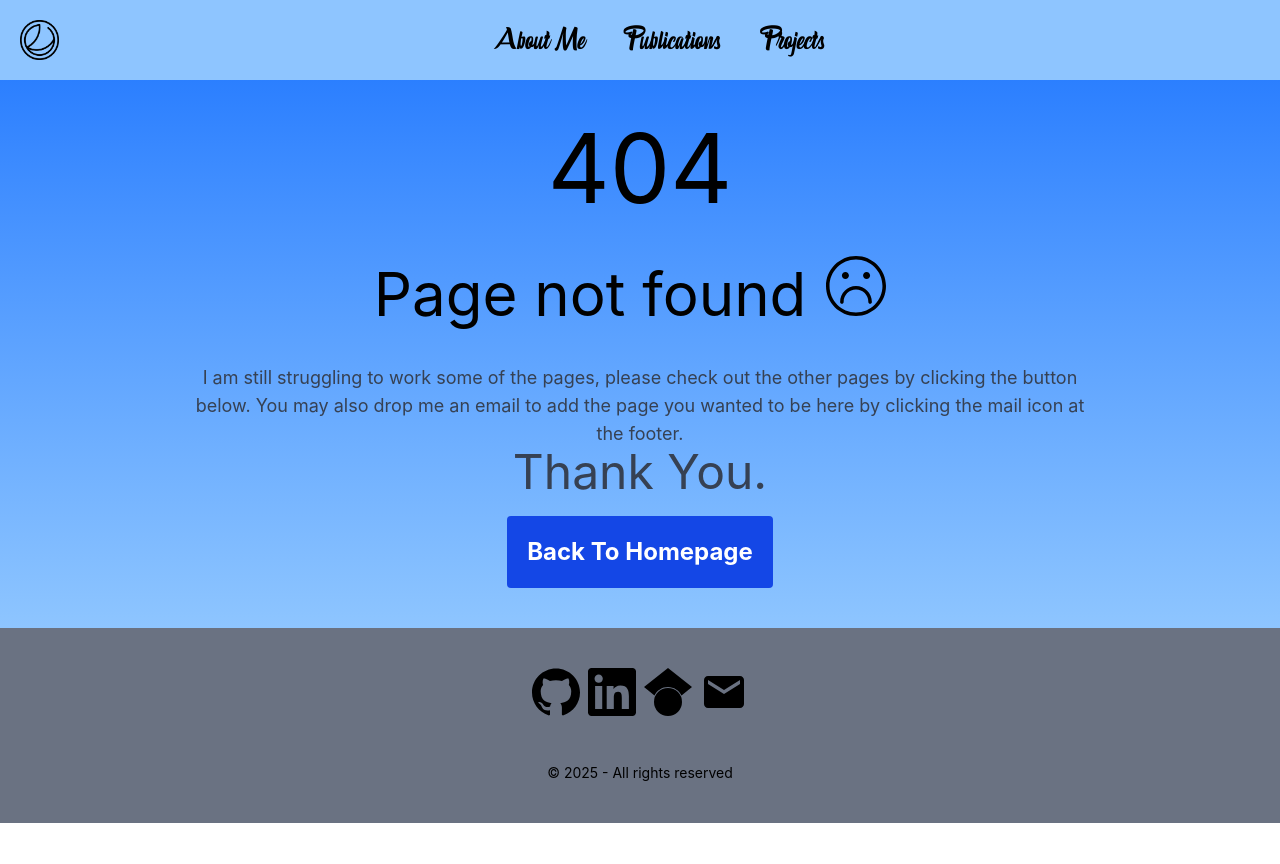
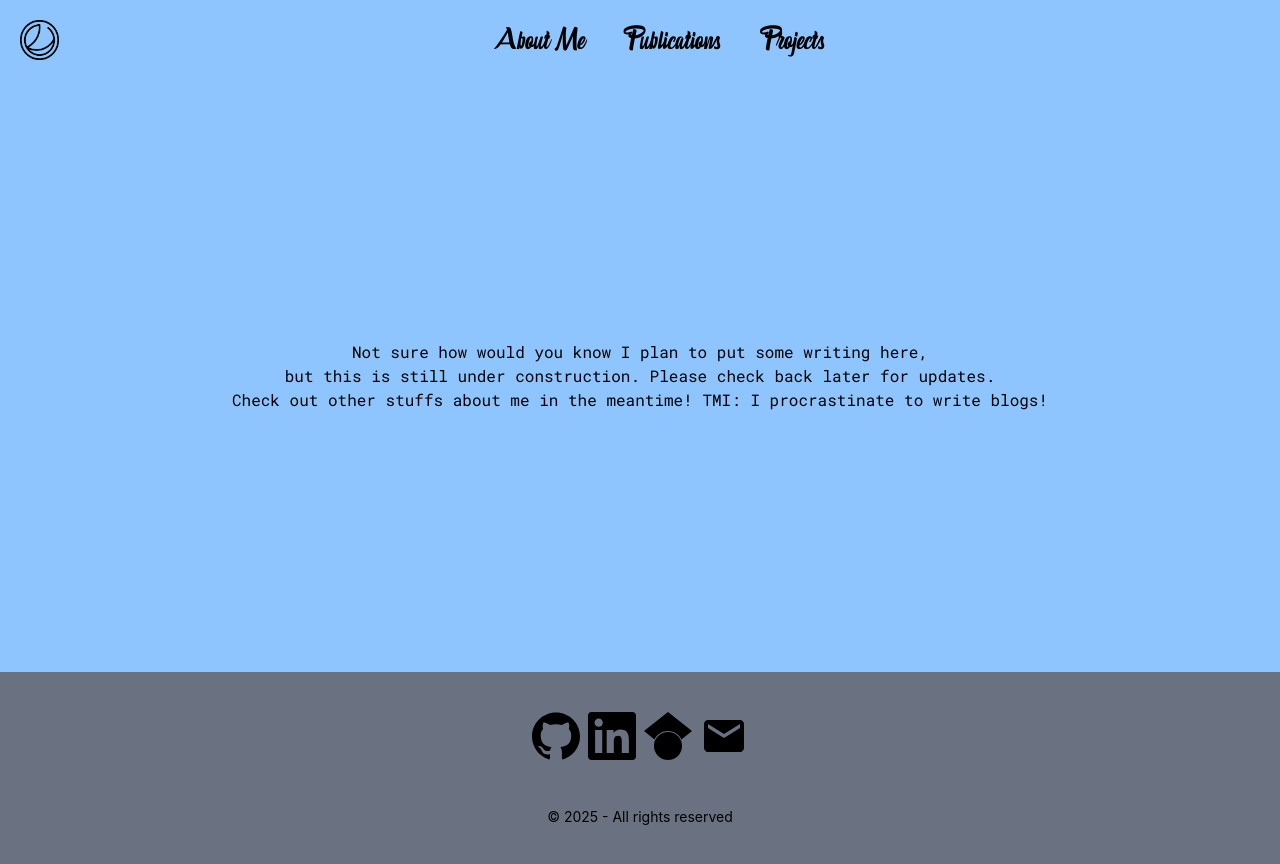
Before and after one commit to ry2001/ry2001.github.io, a React (Vite) app: page /blogs in a window 1280 px wide. Shown: the top 864 px of the page. Before the commit the page ends 823 px from the top, so only its background shows below. Built offline with nearby package versions, Linux system fonts and the light colour scheme.

Commit message:
Apr 2026 updates + small design change

```diff
--- a/src/App.jsx
+++ b/src/App.jsx
@@ -4,6 +4,7 @@ import Footer from "./components/Footer";
 import AboutMe from "./pages/AboutMe";
 import Projects from "./pages/Projects";
 import Publications from "./pages/Publications";
+import Blogs from "./pages/Blogs";
 import Error from "./pages/404";
 import { Routes, Route } from "react-router-dom";
 import { AnimatePresence } from "framer-motion";
@@ -17,6 +18,7 @@ function App() {
           <Route path="/" element={<AboutMe />} />
           <Route path="/projects" element={<Projects />} />
           <Route path="/publications" element={<Publications />} />
+          <Route path="/blogs" element={<Blogs />} />
           <Route path="/*" element={<Error />} />
         </Routes>
       </AnimatePresence>
--- a/src/components/SinglePaper.jsx
+++ b/src/components/SinglePaper.jsx
@@ -24,13 +24,33 @@ function checkURL(id, url) {
   }
 }
 
+function italicizeReviewStatus(title, status = "(Under Review)") {
+  return title.split(status).map((part, index) => (
+    <span key={index}>
+      {index > 0 && <em>{status}</em>}
+      {part}
+    </span>
+  ));
+}
+
+function boldAuthorName(citation, name = "Tan, R. Y.") {
+  return citation.split(name).map((part, index) => (
+    <span key={index}>
+      {index > 0 && <strong>{name}</strong>}
+      {part}
+    </span>
+  ));
+}
+
+
+
 export default function SinglePaper(props) {
   return (
     <section className="flex mx-auto select-text">
       <div className="relative flex-1 rounded-xl py-1 bg-gray-200 shadow-lg hover:shadow-xl mb-5">
         <div className="text-center px-4 pt-5 pb-10">
-          <p className="text-left font-bold text-lg mb-2">{props.title}</p>
-          <p className="text-left mb-2">{props.citation}</p>
+          <p className="text-left font-bold text-lg mb-2">{italicizeReviewStatus(props.title)}</p>
+          <p className="text-left mb-2">{boldAuthorName(props.citation)}</p>
         </div>
         <div className="absolute bottom-0">
           {props.urls.map((url) => checkURL(props.id, url))}
--- a/src/data/publicationData.js
+++ b/src/data/publicationData.js
@@ -29,8 +29,17 @@ export const publicationData = [
     title:
       "Humor in Pixels: Benchmarking Large Multimodal Models Understanding of Online Comics",
     citation:
-      "Yuriel Ryan, Rui Yang Tan, Kenny Tsu Wei Choo, and Roy Ka-Wei Lee. 2025. Humor in Pixels: Benchmarking Large Multimodal Models Understanding of Online Comics. In Findings of the Association for Computational Linguistics: EMNLP 2025, pages 14024–14050, Suzhou, China. Association for Computational Linguistics.",
+      "Ryan, Y., Tan, R. Y., Choo, K. T. W., & Lee, R. K.-W. (2025, November). Humor in Pixels: Benchmarking Large Multimodal Models Understanding of Online Comics. In Findings of the Association for Computational Linguistics: EMNLP 2025 (pp. 14024–14050).",
     urls: ["https://github.com/Social-AI-Studio/PixelHumor", "https://arxiv.org/abs/2509.12248"],
+  },
+  {
+    id: 4,
+    year: 2026,
+    title:
+      "Structured Visual Narratives Undermine Safety Alignment in Multimodal Large Language Models (Under Review)",
+    citation:
+      "Tan, R. Y., Hu, Y., & Lee, R. K. W. (2026). Structured Visual Narratives Undermine Safety Alignment in Multimodal Large Language Models. arXiv preprint arXiv:2603.21697.",
+    urls: ["https://github.com/Social-AI-Studio/ComicJailbreak", "https://arxiv.org/abs/2603.21697"],
   },
 ];
 
--- a/src/pages/404.jsx
+++ b/src/pages/404.jsx
@@ -8,19 +8,19 @@ export default function Error() {
   };
 
   return (
-    <div className="h-full flex flex-col items-center justify-center bg-gradient-to-b from-blue-500 to-blue-300 md:px-20 lg:px-40 dark:from-blue-950 dark:to-blue-800 dark:text-white">
-      <div className="text-8xl p-10 pb-5">404</div>
+    <div className="h-full py-30 flex flex-col items-center justify-center bg-blue-300 text-black md:px-20 lg:px-40">
+      <div className="text-8xl p-10 pb-5">Error 404</div>
       <div className="text-6xl p-10 pt-5">
         Page not found
         <TfiFaceSad className="mx-5" />
       </div>
-      <div className="text-gray-700 text-center text-lg px-5 dark:text-gray-200">
+      <div className="text-gray-700 text-center text-lg px-5">
         I am still struggling to work some of the pages, please check out the
-        other pages by clicking the button below. You may also drop me an email
+        other pages by clicking the tabs in the header. You may also drop me an email
         to add the page you wanted to be here by clicking the mail icon at the
         footer.
       </div>
-      <div className="text-gray-700 text-5xl px-5 dark:text-gray-200">
+      {/* <div className="text-gray-700 text-5xl px-5">
         Thank You.
       </div>
       <div className="text-2xl p-10 pt-5">
@@ -30,7 +30,7 @@ export default function Error() {
         >
           Back To Homepage
         </button>
-      </div>
+      </div> */}
     </div>
   );
 }
--- a/src/pages/AboutMe.jsx
+++ b/src/pages/AboutMe.jsx
@@ -14,14 +14,16 @@ export default function AboutMe() {
           <div className="text-justify text-lg pb-10 mx-auto px-5 my-5">
             <p className="p-3">
               I am a first year PhD student at the Singapore University of Technology and Design (SUTD)
-              under the supervision of Prof. <a className="text-blue-700 hover:text-blue-900" href='https://www.roylee.sg/'>Roy Ka-Wei Lee</a>. I was a student in the Design and Artificial Intelligence (DAI) programme at SUTD, where I built
-              my foundation in applied AI to real-world problems. You can find some of my projects under the
-              <a href="/projects" className="text-blue-700 hover:text-blue-900"> Projects</a> section.
+              under the supervision of Prof. <a className="text-blue-700 hover:text-blue-900" href='https://www.roylee.sg/'>Roy Ka-Wei Lee</a>.
+              You may see some of my research works under the <a href="/publications" className="text-blue-700 hover:text-blue-900"> Publications</a> section.
+              I received my Bachelor Degree from the Design and Artificial Intelligence (DAI) programme at SUTD.
+              You can find some of my previous projects under the <a href="/projects" className="text-blue-700 hover:text-blue-900"> Projects</a> section.
             </p>
             <p className="p-3">
-              My research interests include:
+              My current research interests include:
             </p>
             <ul className="px-5 list-disc list-inside">
+              <li>Responsible AI</li>
               <li>Multimodal understanding</li>
               <li>Multimodal generation</li>
               <li>Agentic AI</li>
@@ -44,7 +46,7 @@ export default function AboutMe() {
                     Singapore University of Technology and Design (SUTD)
                   </h3>
                   <p className="text-base font-normal text-gray-700 pb-2">
-                    PhD in Information Systems Technology and Design (ISTD)
+                    PhD in Information Systems Technology and Design (ISTD) (CGPA: 4.75/5.0)
                   </p>
                 </li>
                 <li className="mb-10 ml-4">
@@ -64,6 +66,28 @@ export default function AboutMe() {
             </div>
           </div>
           <div className="w-2/5 flex flex-col mx-5">
+            <p className="font-burtons text-5xl p-10 text-center">News</p>
+            <div className="bg-blue-100 overflow-y-auto max-h-96">
+              <ul className="list-inside">
+                <li>
+                  <p className="border-x border-y border-gray-500 p-2">
+                    <strong>Sept 2025:</strong> Our paper "Humor in Pixels: Benchmarking Large Multimodal Models Understanding of Online Comics" has been accepted to EMNLP Findings 2025!
+                  </p>
+                </li>
+                <li>
+                  <p className="border-x border-gray-500 p-2">
+                    <strong>Oct 2024:</strong> Our paper "Cross-Modal Transfer from Memes to Videos: Addressing Data Scarcity in Hateful Video Detection" has been accepted to WWW (Web4Good track) 2025!
+                  </p>
+                </li>
+                <li>
+                  <p className="border-x border-y border-gray-500 p-2">
+                    <strong>April 2024:</strong> Our paper "MultiHateClip: A Multilingual Benchmark Dataset for Hateful Video Detection on YouTube and Bilibili" has been accepted to MM 2024!
+                  </p>
+                </li>
+              </ul>
+            </div>
+          </div>
+          {/* <div className="w-2/5 flex flex-col mx-5">
             <p className="font-burtons text-5xl p-10 text-center">Working Experience</p>
             <div>
               <ol className="relative border-l border-gray-700">
@@ -99,7 +123,7 @@ export default function AboutMe() {
                 </li>
               </ol>
             </div>
-          </div>
+          </div> */}
         </div>
       </section>
     </main>
--- /dev/null
+++ b/src/pages/Blogs.jsx
@@ -0,0 +1,24 @@
+export default function Publications() {
+  return (
+    <main
+      className="font-robotomono bg-blue-300 p-5 select-none flex-grow"
+      initial={{ opacity: 0 }}
+      animate={{ opacity: 1 }}
+      transition={{ duration: 0.5, ease: "easeOut" }}
+    >
+      <section className="gap-10 p-5 lg:flex-row lg:flex-wrap">
+        <div className="py-55 text-center">
+          <p>
+            Not sure how would you know I plan to put some writing here,
+          </p>
+          <p>
+            but this is still under construction. Please check back later for updates.
+          </p>
+          <p>
+            Check out other stuffs about me in the meantime! TMI: I procrastinate to write blogs!
+          </p>
+        </div>
+      </section>
+    </main>
+  );
+}
--- a/src/pages/Projects.jsx
+++ b/src/pages/Projects.jsx
@@ -9,7 +9,15 @@ export default function Projects() {
       animate={{ opacity: 1 }}
       transition={{ duration: 0.5, ease: "easeOut" }}
     >
+      <div className="bg-blue-100 p-5 my-5 mx-30 rounded-lg">
+        <p className="text-center text-sm">
+          As I am focusing on research now, this section will
+          not be updated frequently.
+          Refer to <a href="/publications" className="text-blue-700 hover:text-blue-900">Publications</a> for my research work.
+        </p>
+      </div>
       <p className="text-center text-sm">Click on the images to learn more about each project.</p>
+
       <section className="flex flex-row flex-wrap p-5 mx-30">
         {projectData.map((project) => (
           <SingleProject
```
